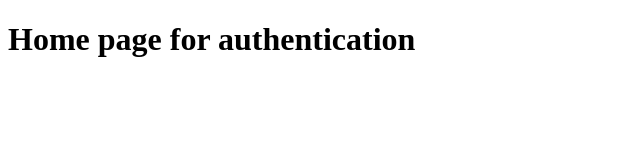
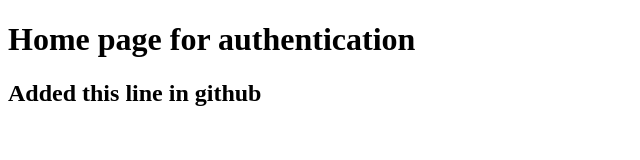
Before and after one commit to sherpacoding/authenticate, a plain HTML site: page home.html in a window 1280 px wide. Shown: the whole page, without its empty margins (0-640 px from the left). Drawn offline with Linux system fonts and the light colour scheme.

Commit message:
added one more line

```diff
--- a/home.html
+++ b/home.html
@@ -8,5 +8,6 @@
   </head>
   <body>
     <h1>Home page for authentication</h1>
+    <h2>Added this line in github </h2>
   </body>
 </html>
```
